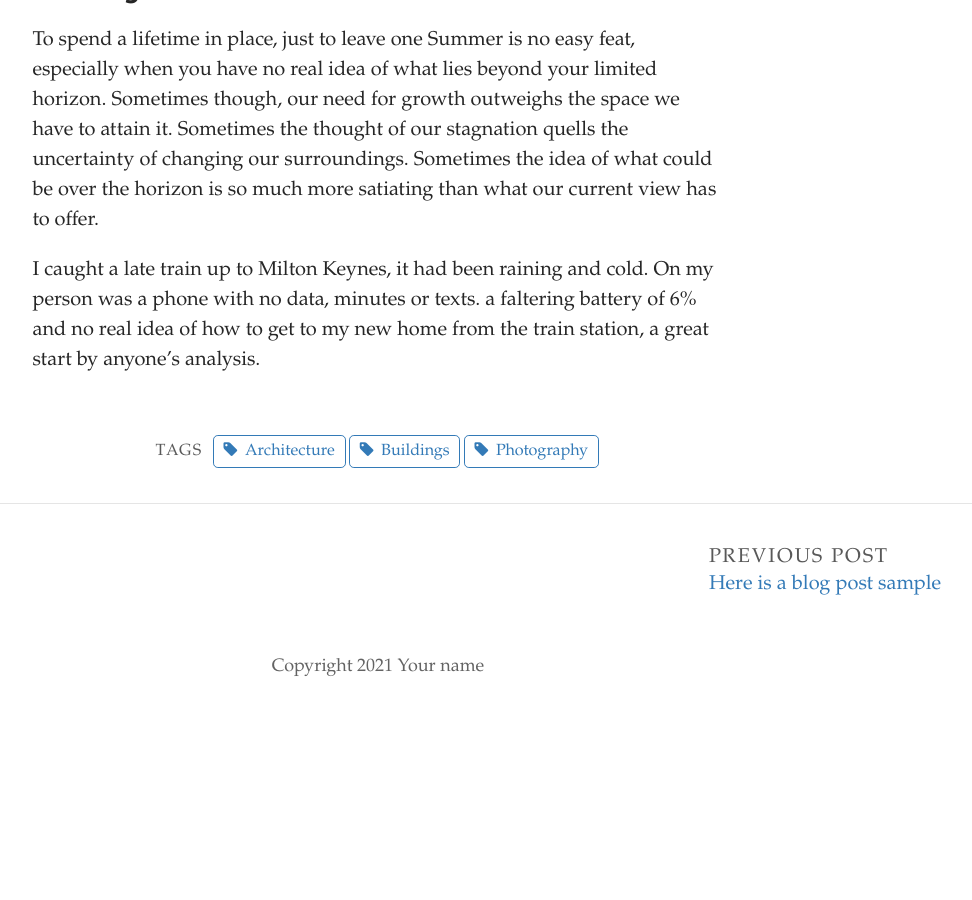
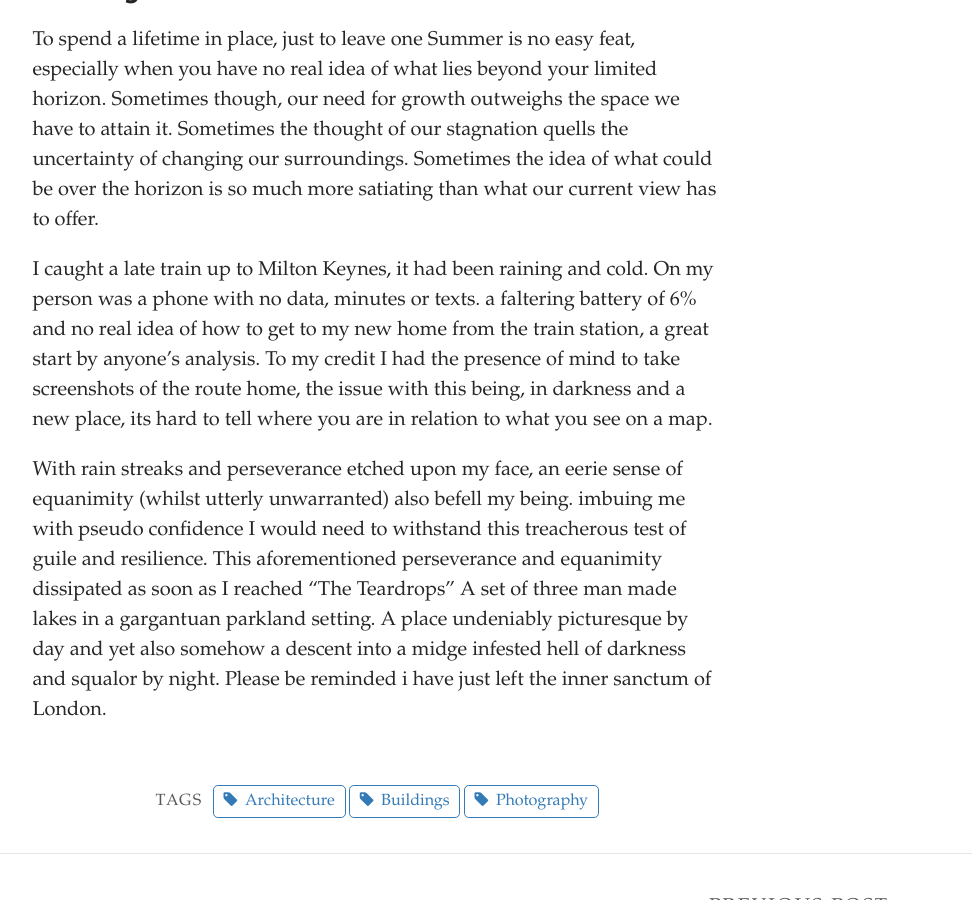
Before and after one commit to LJOHN15/emergence, a Jekyll site: the page built from _posts/2021-09-27-same-place-different-perspective.md, in a window 1280 px wide and 900 px high, scrolled down 524 px. Shown: the whole window, without its empty margins (262-1234 px from the left). Built offline with Jekyll 4.4.1, drawn with Linux system fonts in a browser that asks for light colours; some web fonts are replaced; before the commit the page ends 1236 px from its top, so only the background shows below that.

Commit message:
Update Post “2021-09-27-same-place-different-perspective”

```diff
--- a/_posts/2021-09-27-same-place-different-perspective.md
+++ b/_posts/2021-09-27-same-place-different-perspective.md
@@ -19,4 +19,6 @@ tags:
 
 To spend a lifetime in place, just to leave one Summer is no easy feat, especially when you have no real idea of what lies beyond your limited horizon. Sometimes though, our need for growth outweighs the space we have to attain it. Sometimes the thought of our stagnation quells the uncertainty of changing our surroundings. Sometimes the idea of what could be over the horizon is so much more satiating than what our current view has to offer.
 
-I caught a late train up to Milton Keynes, it had been raining and cold. On my person was a phone with no data, minutes or texts. a faltering battery of 6% and no real idea of how to get to my new home from the train station, a great start by anyone's analysis.
+I caught a late train up to Milton Keynes, it had been raining and cold. On my person was a phone with no data, minutes or texts. a faltering battery of 6% and no real idea of how to get to my new home from the train station, a great start by anyone's analysis. To my credit I had the presence of mind to take screenshots of the route home, the issue with this being, in darkness and a new place, its hard to tell where you are in relation to what you see on a map.
+
+With rain streaks and perseverance etched upon my face, an eerie sense of equanimity (whilst utterly unwarranted) also befell my being. imbuing me with pseudo confidence I would need to withstand this treacherous test of guile and resilience. This aforementioned perseverance and equanimity dissipated as soon as I reached "The Teardrops" A set of three man made lakes in a gargantuan parkland setting. A place undeniably picturesque by day and yet also somehow a descent into a midge infested hell of darkness and squalor by night. Please be reminded i have just left the inner sanctum of London.
```
